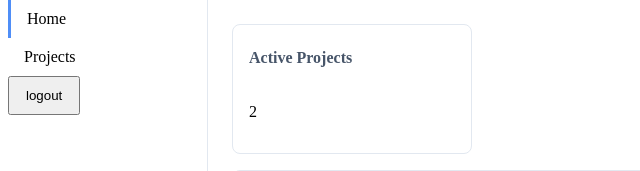
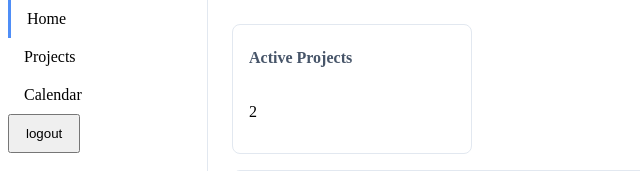
Before and after one commit to MannyAldir/ProjectMaster, a Flask app: page /dashboard in a window 1280 px wide. Shown: the part 60-231 px from the top of the page, without its empty margins (0-640 px from the left). Run offline with Flask 3, Linux system fonts and the light colour scheme; a user stored in the database is signed in.

Commit message:
Update nav bar to contain a link to the calendar interface

```diff
--- a/templates/base.html
+++ b/templates/base.html
@@ -33,6 +33,7 @@
         <ul class = "nav-links">
           <li class="{{ 'nav-active' if request.endpoint == 'dashboard' else ''}}"><a href = "{{ url_for('dashboard') }}">Home</a></li>
           <li class="{{ 'nav-active' if request.endpoint == 'project_page' else ''}}"><a href = "{{ url_for('project_page') }}">Projects</a></li>
+          <li class="{{ 'nav-active' if request.endpoint == 'calendar' else ''}}"><a href = "{{ url_for('calendar') }}">Calendar</a></li>
           <li class="{{ 'nav-active' if request.endpoint == 'logout' else ''}}"><form action="{{ url_for('logout') }}" method="POST" class="nav-logout-btn"><button type="submit">logout</button></form></li>
         </ul>
       </nav>
```
